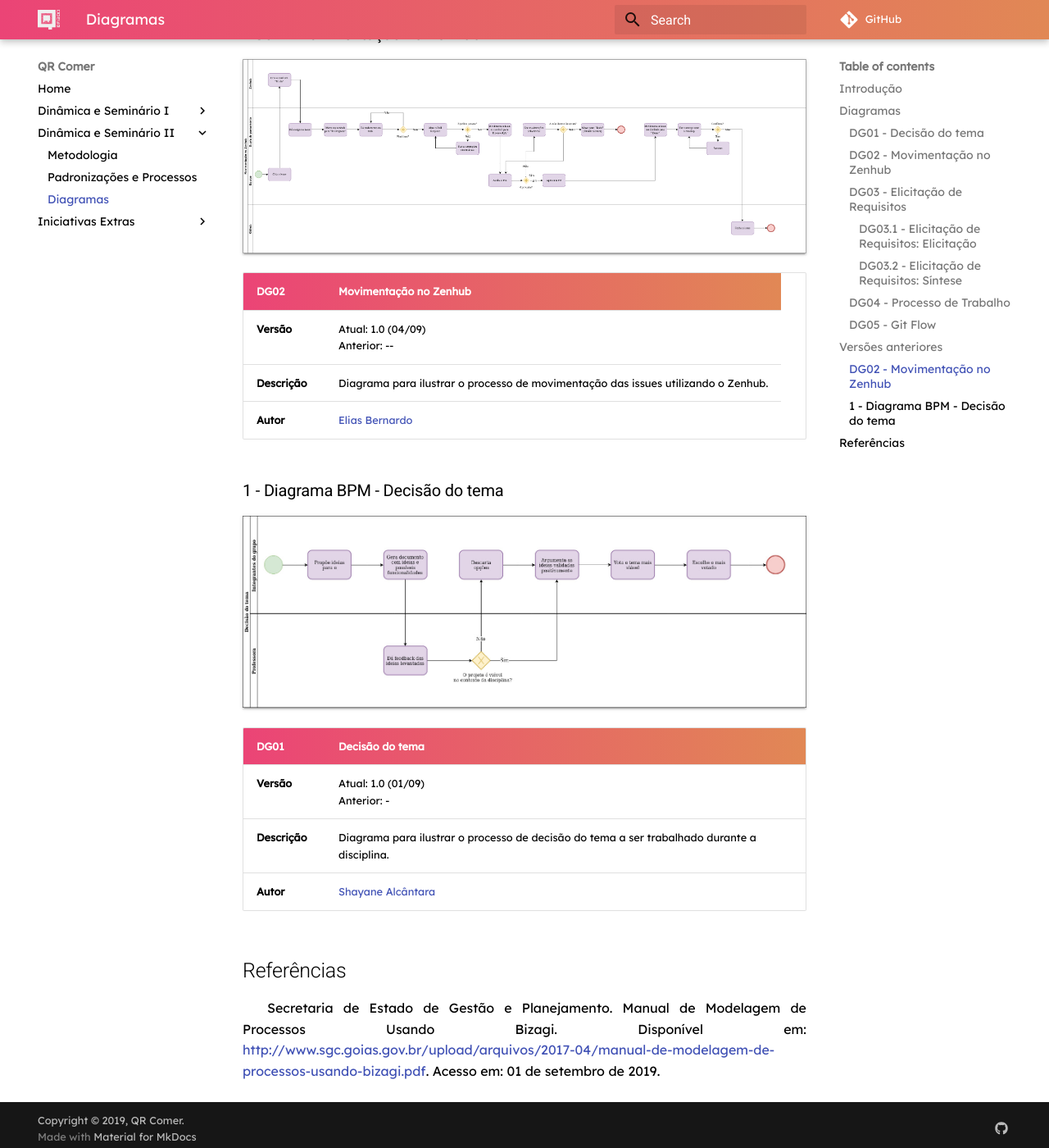
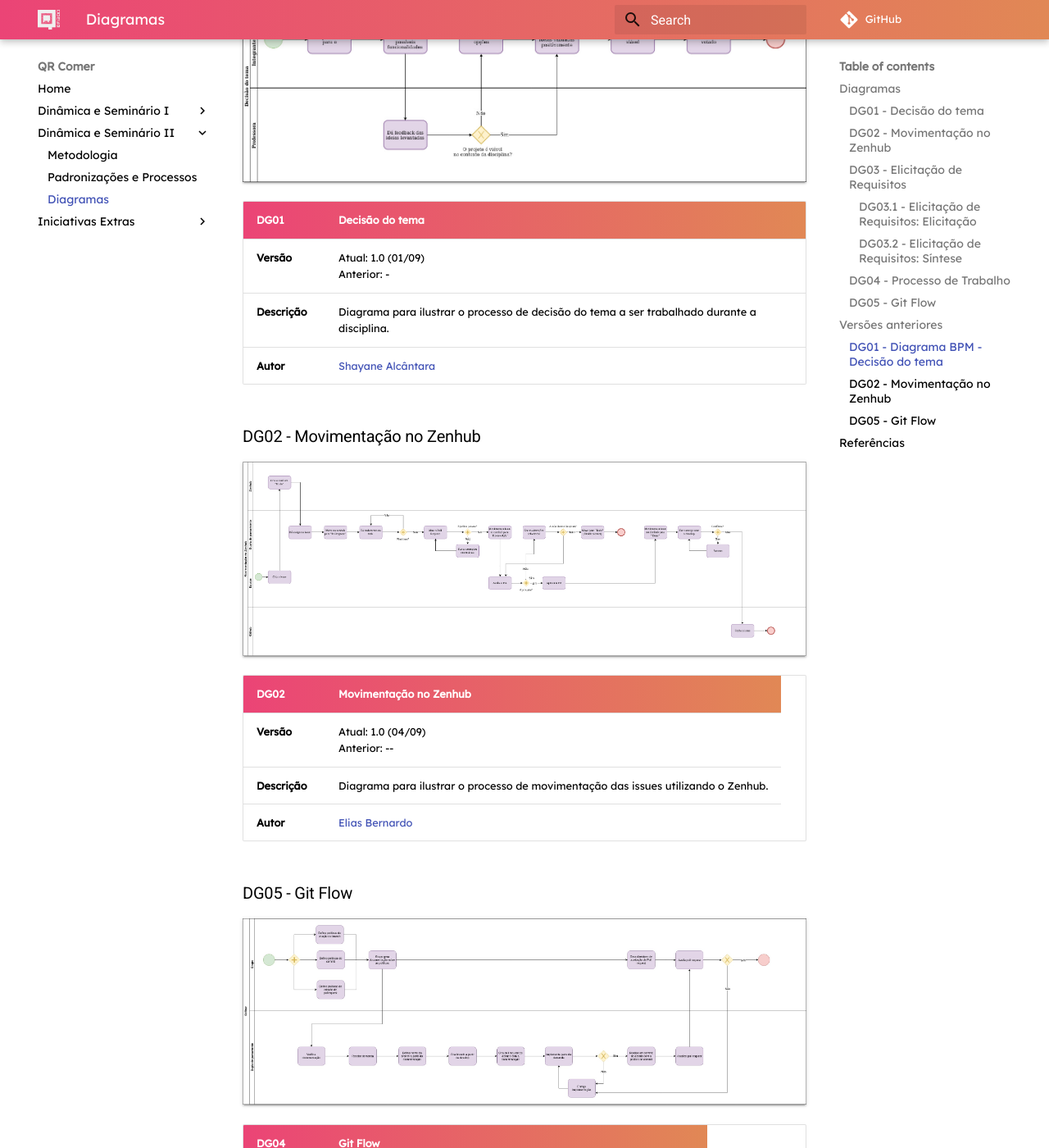
Before and after one commit to fga-desenho-2019-2/Wiki, an MkDocs documentation site: the page built from docs/seminario2/diagramas.md, in a window 1280 px wide and 1400 px high, scrolled down 4363 px. Shown: the whole window at 82% size. Built offline with MkDocs 1.6.1 and Material for MkDocs 9.7.7, drawn with Linux system fonts in a browser that asks for light colours; some web fonts are replaced; comment, search, counter and statistics services are not loaded; old or Windows-style settings are respelled for this version of MkDocs; some of the changed text lies outside the part shown.

Commit message:
Add v2 gitflow process

```diff
--- a/docs/seminario2/diagramas.md
+++ b/docs/seminario2/diagramas.md
@@ -1,6 +1,3 @@
-
-## Introdução
-
 ## Diagramas
 
 ### DG01 -  Decisão do tema
@@ -9,7 +6,7 @@
 
 |**DG01** | **Decisão do tema**  |
 |--|--|
-| **Versão**| Atual: 1.1 (04/09) <br> Anterior: [1.0](#1-diagrama-bpm-decisao-do-tema_1) |
+| **Versão**| Atual: 1.1 (04/09) <br> Anterior: [1.0](#dg01-diagrama-bpm-decisao-do-tema_1) |
 | **Descrição** | Diagrama para ilustrar o processo de decisão do tema a ser trabalhado durante a disciplina. |
 |**Autor**| [Shayane Alcântara](https://github.com/shayanealcantara) |
 
@@ -66,15 +63,24 @@
 
 ### DG05 -  Git Flow
 
-![gitflow](../images/diagramas-bpm/gitflow.jpg)
+![gitflow](../images/diagramas-bpm/gitflow-v2.jpg)
 
-|**DG04** | **Git Flow**  |
+|**DG05** | **Git Flow**  |
 |--|--|
-| **Versão**| Atual: 1.0 (05/09) <br> Anterior: - |
+| **Versão**| Atual: 1.0 (05/09) <br> Anterior: [1.0](#dg05-git-flow_1) |
 | **Descrição** | Diagrama para ilustrar o processo de git flow empregado pela equipe |
 |**Autor**| [Pedro Rodrigues](https://github.com/pedro-prp) |
 
 ## Versões anteriores
+
+### DG01 - Diagrama BPM - Decisão do tema
+![decisao-do-tema](../images/diagramas-bpm/decisao-do-tema-v1.jpg)
+
+ **DG01** | **Decisão do tema**  |
+|--|--|
+| **Versão**| Atual: 1.0 (01/09) <br> Anterior: - |
+| **Descrição** | Diagrama para ilustrar o processo de decisão do tema a ser trabalhado durante a disciplina. |
+|**Autor**| [Shayane Alcântara](https://github.com/shayanealcantara) |
 
 ### DG02 -  Movimentação no Zenhub
 
@@ -86,14 +92,15 @@
 | **Descrição** | Diagrama para ilustrar o processo de movimentação das issues utilizando o Zenhub. |
 |**Autor**| [Elias Bernardo](https://github.com/ebmm01) |
 
-### 1 - Diagrama BPM - Decisão do tema
-![decisao-do-tema](../images/diagramas-bpm/decisao-do-tema-v1.jpg)
+### DG05 -  Git Flow
 
- **DG01** | **Decisão do tema**  |
+![gitflow](../images/diagramas-bpm/gitflow-v1.jpg)
+
+|**DG04** | **Git Flow**  |
 |--|--|
-| **Versão**| Atual: 1.0 (01/09) <br> Anterior: - |
-| **Descrição** | Diagrama para ilustrar o processo de decisão do tema a ser trabalhado durante a disciplina. |
-|**Autor**| [Shayane Alcântara](https://github.com/shayanealcantara) |
+| **Versão**| Atual: 1.0 (05/09) <br> Anterior: - |
+| **Descrição** | Diagrama para ilustrar o processo de git flow empregado pela equipe |
+|**Autor**| [Pedro Rodrigues](https://github.com/pedro-prp) |
 
 ## Referências
 
```
Also changed, not shown: docs/seminario2/metodologia.md (+1 -0 lines), docs/images/diagramas-bpm/gitflow-v1.jpg (renamed from docs/images/diagramas-bpm/gitflow.jpg), docs/images/diagramas-bpm/gitflow-v2.jpg (added).
